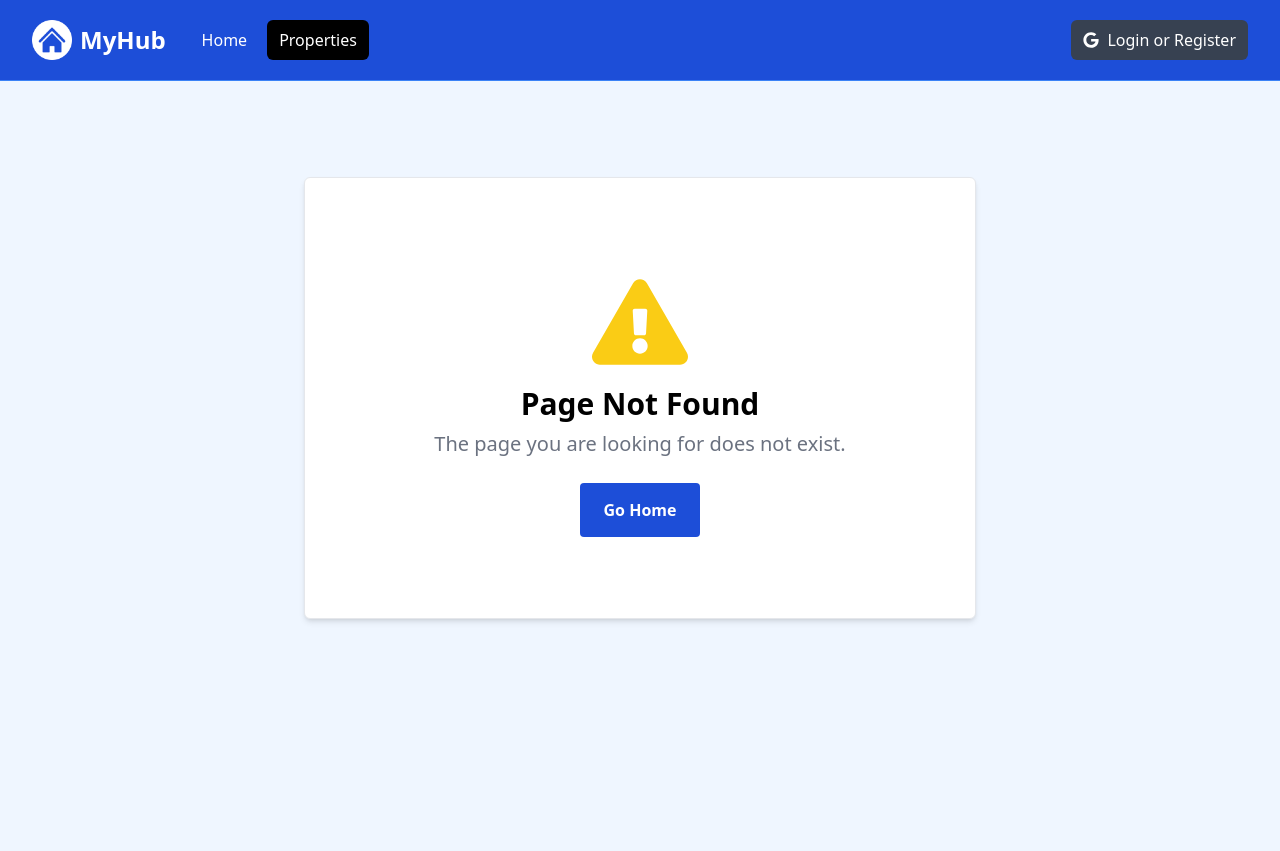
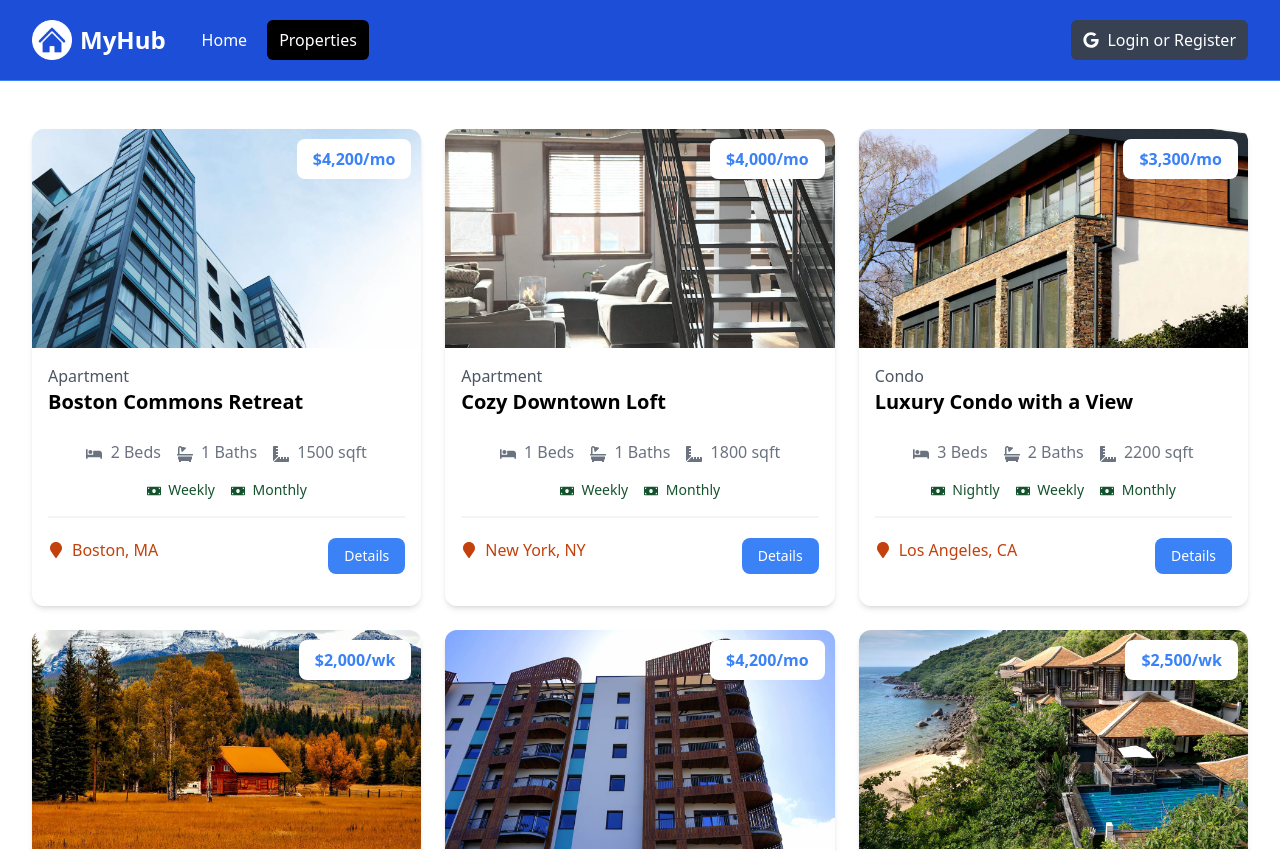
Before and after one commit to Mig-uel/myhub, a Next.js app: page /properties in a window 1280 px wide. Before the commit this address had no page. Shown: the top 851 px of the page. Built offline with nearby package versions, Linux system fonts and the light colour scheme.

Commit message:
feat: Add PropertiesPage component to display properties

```diff
--- /dev/null
+++ b/app/properties/page.jsx
@@ -0,0 +1,22 @@
+import PropertyCard from '@/components/property-card.component'
+import properties from '@/data/properties.json'
+
+const PropertiesPage = () => {
+  return (
+    <section className='px-4 py-6'>
+      <div className='container-xl lg:container m-auto px-4 py-6'>
+        {properties.length === 0 ? (
+          <p>No properties found...</p>
+        ) : (
+          <div className='grid grid-cols-1 md:grid-cols-3 gap-6'>
+            {properties.map((property) => (
+              <PropertyCard key={property._id} property={property} />
+            ))}
+          </div>
+        )}
+      </div>
+    </section>
+  )
+}
+
+export default PropertiesPage
```
